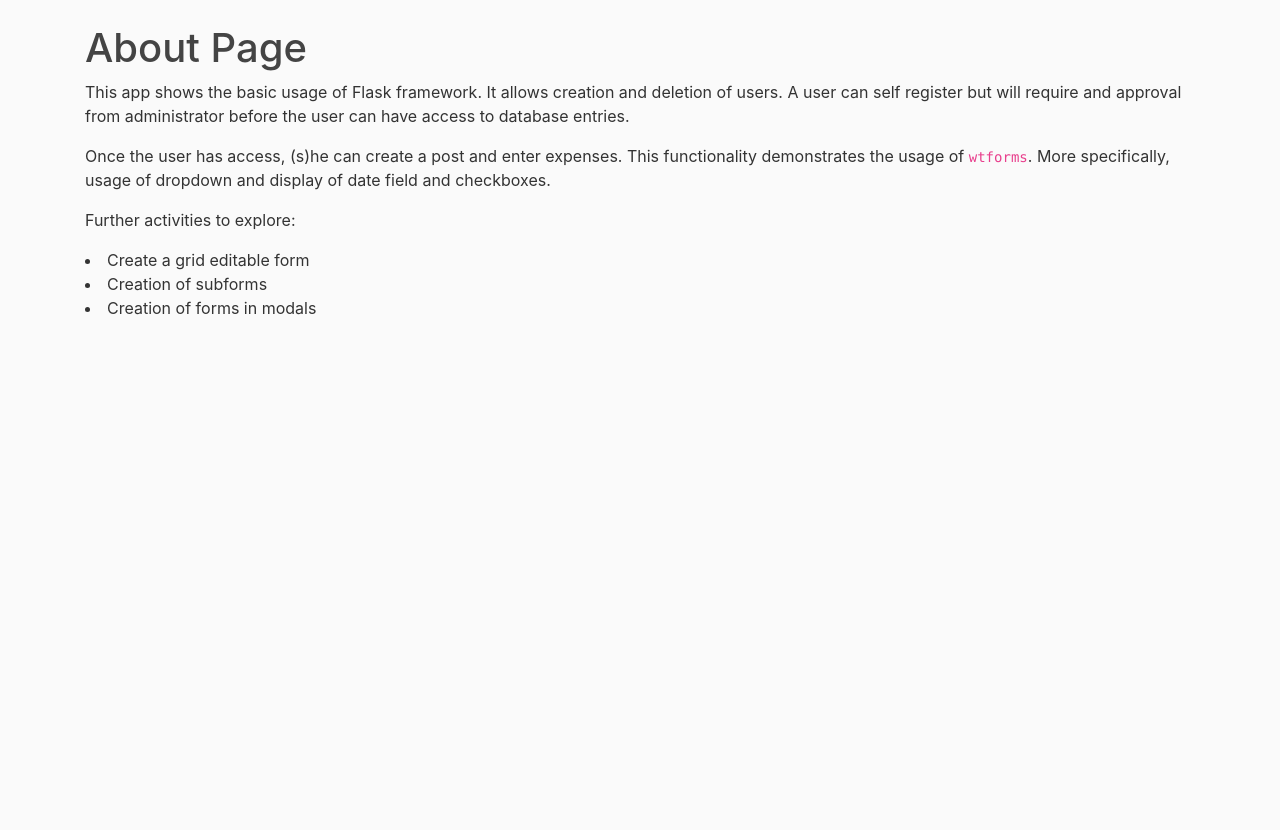
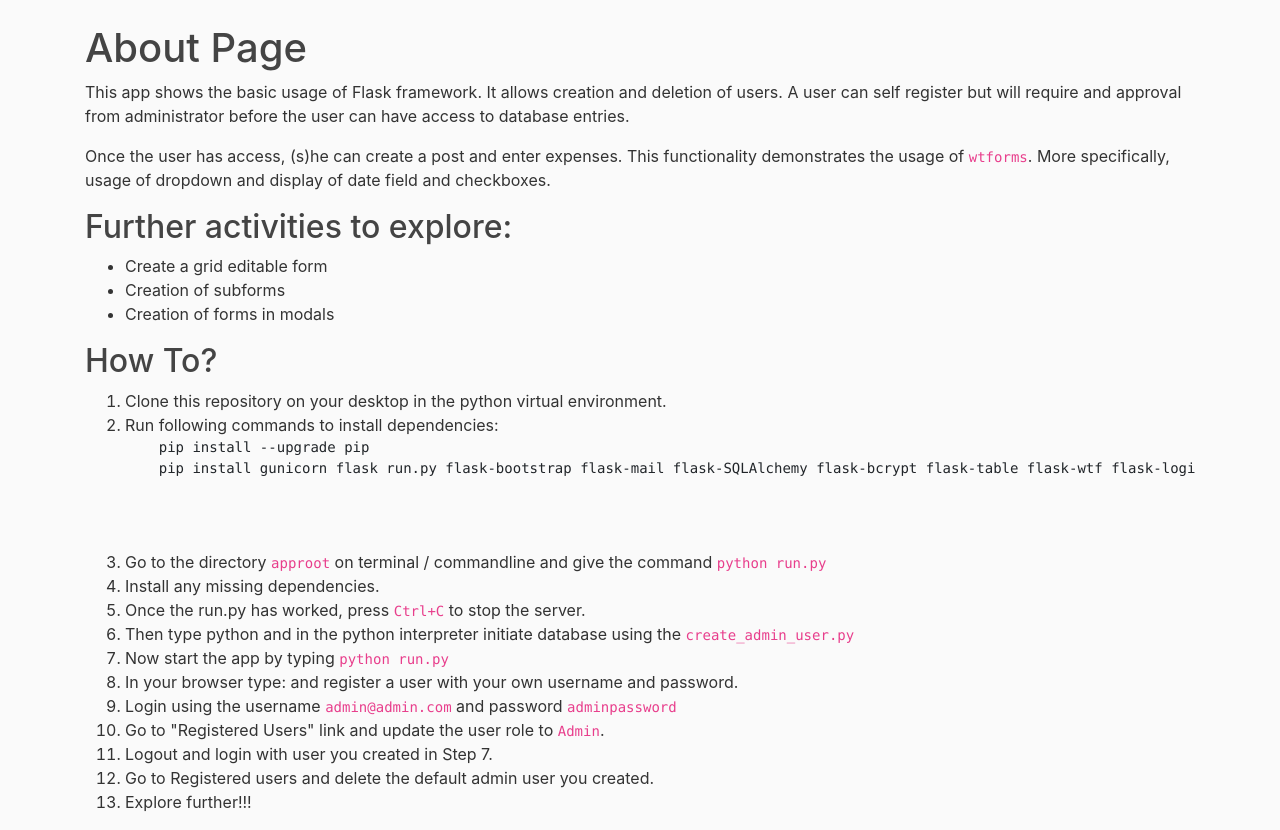
Before and after one commit to pubmania/flask_admin_skeleton, a Flask app: page /about in a window 1280 px wide. Shown: the part 56-886 px from the top of the page. Before the commit the page ends 371 px from the top, so only its background shows below. Run offline with Flask 2, Linux system fonts and the light colour scheme; data that the repository does not hold is empty; some libraries are stand-ins or nearby versions.

Commit message:
Update about.html

```diff
--- a/approot/templates/about.html
+++ b/approot/templates/about.html
@@ -9,10 +9,34 @@
   Once the user has access, (s)he can create a post and enter expenses. This functionality demonstrates the usage of <code>wtforms</code>.
   More specifically, usage of dropdown and display of date field and checkboxes.
 </p>
-<p>
-  Further activities to explore:
-  <li>Create a grid editable form</li>
-  <li>Creation of subforms</li>
-  <li>Creation of forms in modals</li>
-</p>
+
+  <h2>Further activities to explore:</h2>
+  <ul>
+    <li>Create a grid editable form</li>
+    <li>Creation of subforms</li>
+    <li>Creation of forms in modals</li>
+  </ul>
+
+  <h2>How To?</h2>
+<ol>
+  <li> Clone this repository on your desktop in the python virtual environment.</li>
+  <li>Run following commands to install dependencies:
+    <pre>
+    pip install --upgrade pip
+    pip install gunicorn flask run.py flask-bootstrap flask-mail flask-SQLAlchemy flask-bcrypt flask-table flask-wtf flask-login pillow
+    <pre>
+  </li>
+  <li> Go to the directory <code>approot</code> on terminal / commandline and give the command <code>python run.py</code></li>
+  <li> Install any missing dependencies.</li>
+  <li> Once the run.py has worked, press <code>Ctrl+C</code> to stop the server.</li>
+  <li> Then type python and in the python interpreter initiate database using the <code>create_admin_user.py</code></li>
+  <li> Now start the app by typing <code>python run.py</code></li>
+  <li> In your browser type: <a href="http://localhost:5000/"></a> and register a user with your own username and password.</li>
+  <li> Login using the username <code>admin@admin.com</code> and password <code>adminpassword</code></li>
+  <li> Go to "Registered Users" link and update the user role to <code>Admin</code>.</li>
+  <li> Logout and login with user you created in Step 7.</li>
+  <li> Go to Registered users and delete the default admin user you created.</li>
+  <li> Explore further!!!</li>
+</ol>
+
 {% endblock content %}
```
